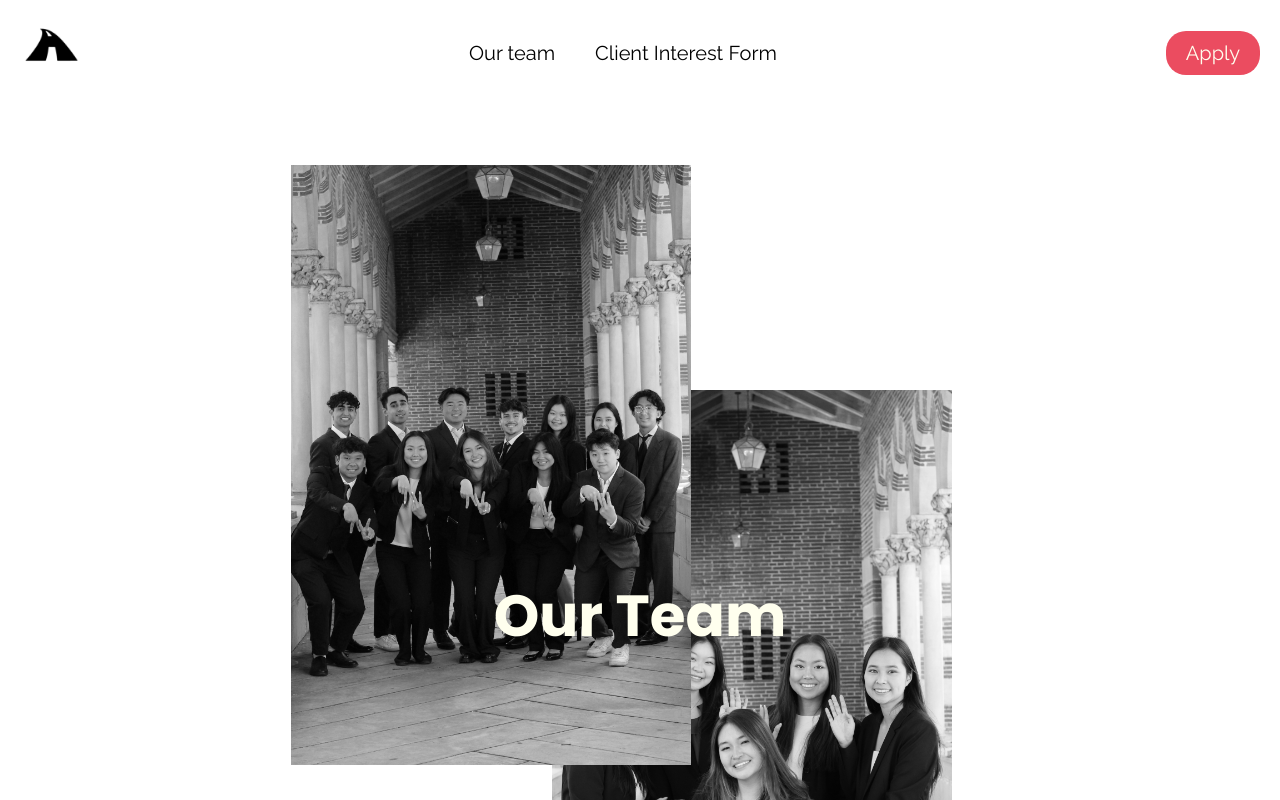
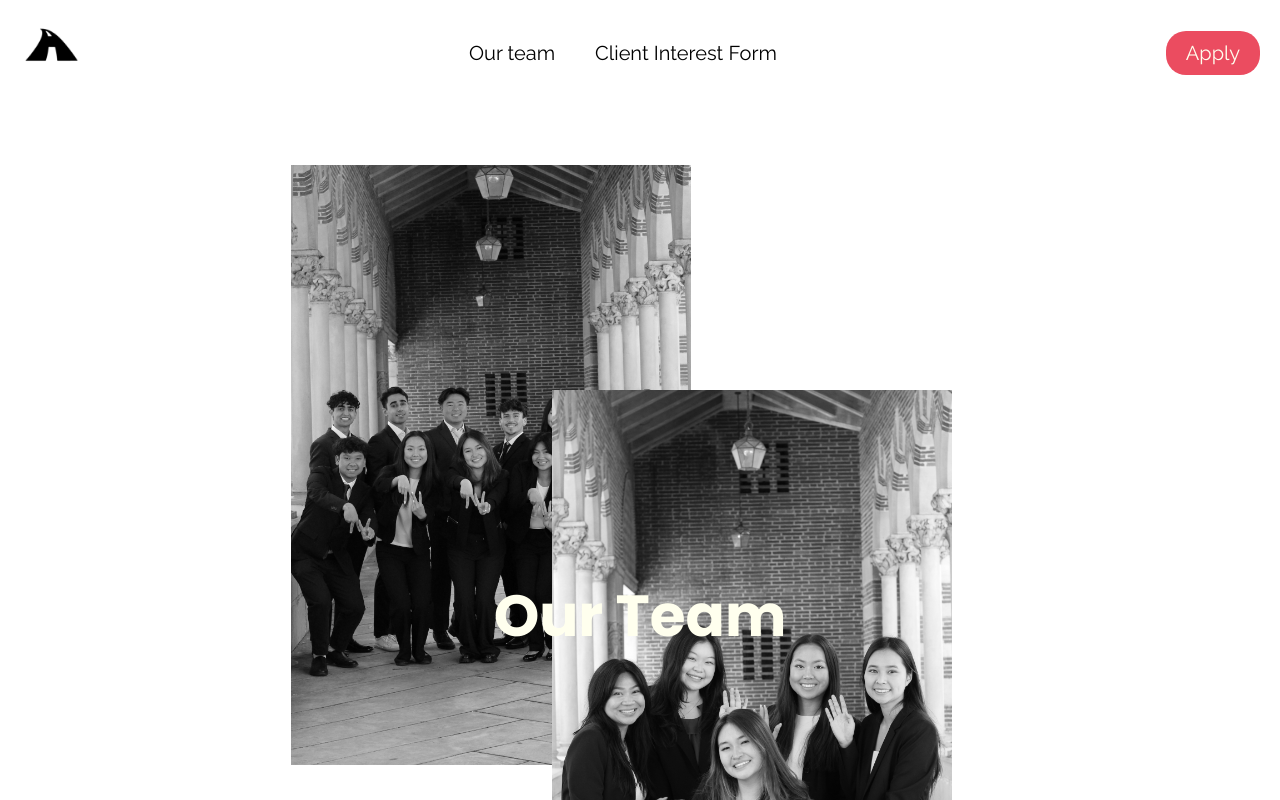
Before and after one commit to uscavenues/site, a Next.js app: page /our-team in a window 1280 px wide. Shown: the top 800 px of the page. Built offline with nearby package versions, Linux system fonts and the light colour scheme.

Commit message:
feat: team page hero layering order

```diff
--- a/app/our-team/Hero.module.css
+++ b/app/our-team/Hero.module.css
@@ -19,12 +19,12 @@
 .top {
   grid-column: 1 / span 8;
   grid-row: 1 / span 8;
-  z-index: 1;
 }
 
 .bottom {
   grid-column: 4 / -1;
   grid-row: 4 / -1;
+  z-index: 1;
 }
 
 .heroSection {
```
